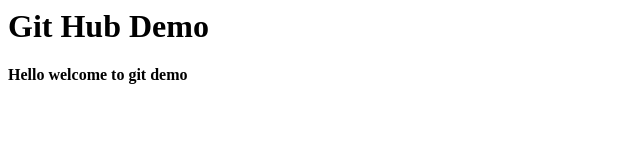
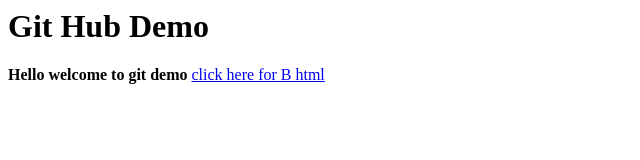
Before and after one commit to SamarpanKarra/jk, a plain HTML site: page index.html in a window 1280 px wide. Shown: the whole page, without its empty margins (0-640 px from the left). Drawn offline with Linux system fonts and the light colour scheme.

Commit message:
anchor tag added

```diff
--- a/index.html
+++ b/index.html
@@ -2,6 +2,7 @@
   <body>
     <h1>Git Hub Demo</h1>
     <b>Hello welcome to git demo</b>
+    <a href="b.html">click here for B html</a>
   </body>
 
 
```
